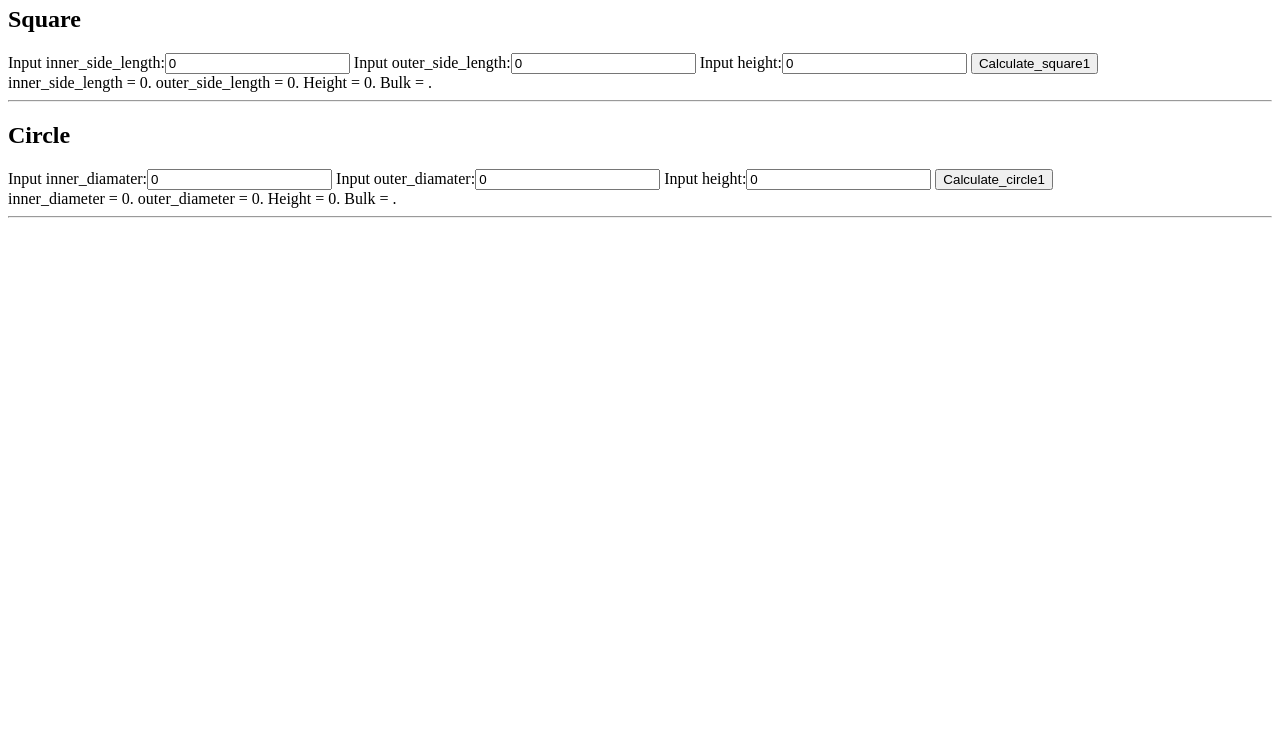
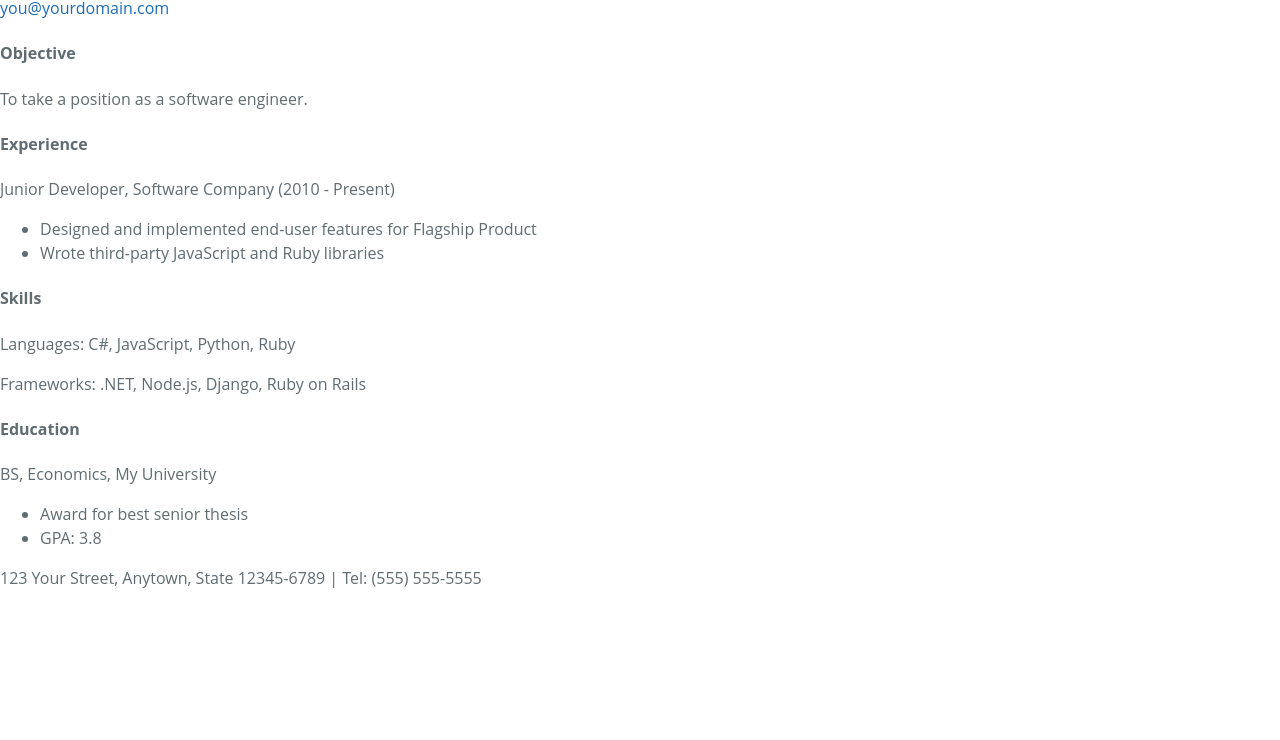
Before and after one commit to hippocrene814/hippocrene814.github.io, a plain HTML site: page index.html in a window 1280 px wide. Shown: the part 60-800 px from the top of the page. Drawn offline with nearby package versions, Linux system fonts and the light colour scheme; files that its build step writes are made by us from their sources.

Commit message:
add resume

```diff
--- a/index.html
+++ b/index.html
@@ -1,65 +1,36 @@
-<html ng-app="nameApp">
+<!DOCTYPE html>
+<html>
   <head>
-    <meta charset="utf-8">
-    <title>Angular.js Example</title>
-    <script src="//cdnjs.cloudflare.com/ajax/libs/angular.js/1.2.1/angular.min.js"></script>
-    <script>
-      var nameApp = angular.module('nameApp', []);
-      nameApp.controller('NameCtrl', function ($scope){
-        $scope.square = {
-          inner_side_length: 0,
-          outer_side_length: 0,
-          height: 0
-        };
-
-        $scope.calculate_square1 = function() {
-            $scope.square.area = ($scope.square.outer_side_length * $scope.square.outer_side_length - $scope.square.inner_side_length * $scope.square.inner_side_length);
-            $scope.square.bulk = $scope.square.area * $scope.square.height;
-        };
-
-        $scope.circle = {
-          inner_diameter: 0,
-          outer_diameter: 0,
-          height: 0
-        };
-
-        $scope.calculate_circle1 = function() {
-            $scope.circle.area = ($scope.circle.outer_diameter * $scope.circle.outer_diameter - $scope.circle.inner_diameter * $scope.circle.inner_diameter) * 3.14 / 4;
-            $scope.circle.bulk = $scope.circle.area * $scope.circle.height;
-        };
-      });
-    </script>
+    <link type="text/css" rel="stylesheet" href="stylesheet.css"/>
+    <title></title>
   </head>
-  <body ng-controller="NameCtrl">
-    <h1>Calculator</h1>
-    <div>
-      <h2>Square</h2>
-      <div>
-        Input inner_side_length:<input ng-model="square.inner_side_length" type="text"/>
-        Input outer_side_length:<input ng-model="square.outer_side_length" type="text"/>
-        Input height:<input ng-model="square.height" type="text"/>
-        <button ng-click="calculate_square1()">Calculate_square1</button>
-        <br>
-        inner_side_length = {{square.inner_side_length}}.
-        outer_side_length = {{square.outer_side_length}}.
-        Height = {{square.height}}.
-        Bulk = {{square.bulk}}.
-      </div>
-      <hr>
-
-      <h2>Circle</h2>
-      <div>
-        Input inner_diamater:<input ng-model="circle.inner_diameter" type="text"/>
-        Input outer_diamater:<input ng-model="circle.outer_diameter" type="text"/>
-        Input height:<input ng-model="circle.height" type="text"/>
-        <button ng-click="calculate_circle1()">Calculate_circle1</button>
-        <br>
-        inner_diameter = {{circle.inner_diameter}}.
-        outer_diameter = {{circle.outer_diameter}}.
-        Height = {{circle.height}}.
-        Bulk = {{circle.bulk}}.
-      </div>
-      <hr>
+  <body>
+    <div id="header">
+      <p id="name">Your Name Here</p>
+      <a href="mailto:you@yourdomain.com"><p id="email">you@yourdomain.com</p></a>
+    </div>
+    <div class="left"></div>
+    <div class="right">
+      <h4>Objective</h4>
+      <p>To take a position as a software engineer.</p>
+      <h4>Experience</h4>
+      <p>Junior Developer, Software Company (2010 - Present)</p>
+      <ul>
+        <li>Designed and implemented end-user features for Flagship Product</li>
+        <li>Wrote third-party JavaScript and Ruby libraries</li>
+      </ul>
+      <h4>Skills</h4>
+      <p>Languages: C#, JavaScript, Python, Ruby</p>
+      <p>Frameworks: .NET, Node.js, Django, Ruby on Rails</p>
+      <h4>Education</h4>
+      <p>BS, Economics, My University</p>
+      <ul>
+        <li>Award for best senior thesis</li>
+        <li>GPA: 3.8</li>
+      </ul>
+    </div>
+    <div id="footer">
+      <p>123 Your Street, Anytown, State 12345-6789 | Tel: (555) 555-5555</p>
     </div>
   </body>
 </html>
```
